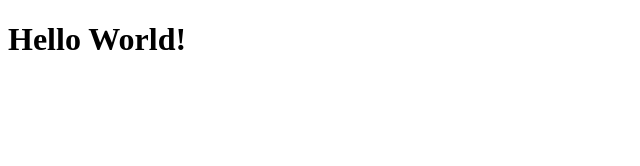
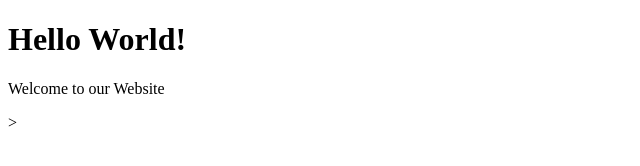
Before and after one commit to shazaibabubashar2210/My-Website, a plain HTML site: page index.html in a window 1280 px wide. Shown: the whole page, without its empty margins (0-640 px from the left). Drawn offline with Linux system fonts and the light colour scheme.

Commit message:
Added Welcome Message

```diff
--- a/index.html
+++ b/index.html
@@ -7,5 +7,6 @@
 </head>
 <body>
     <h1>Hello World!</h1>
+    <p>Welcome to our Website</p><!--New Line Added-->>
 </body>
 </html>
```
